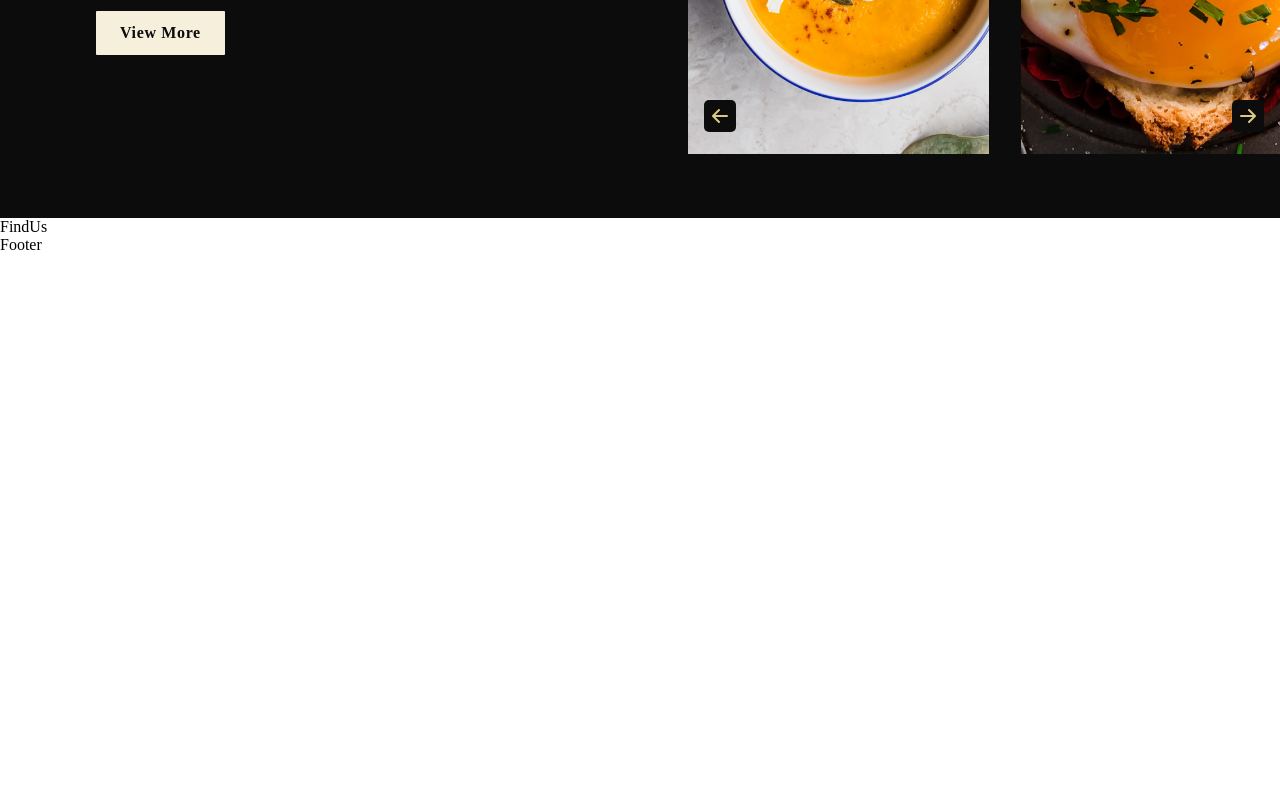
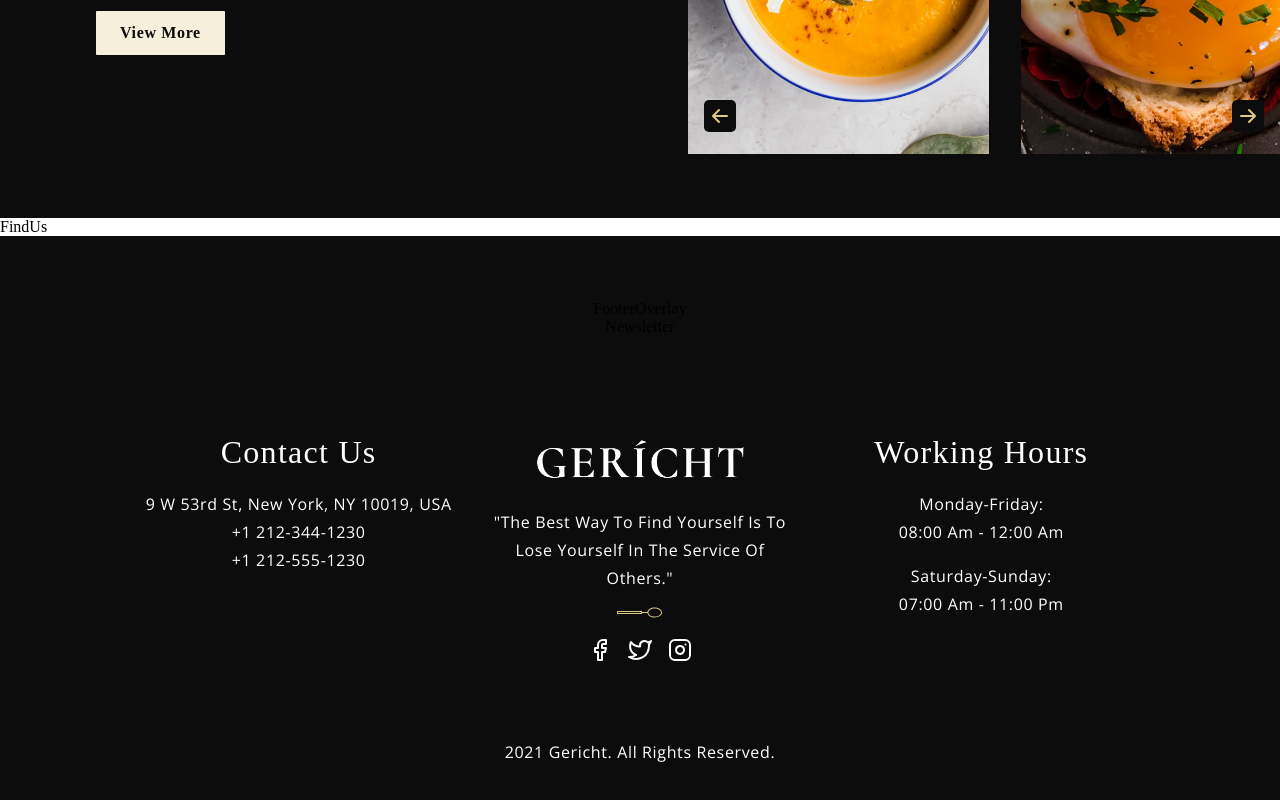
Before and after one commit to pri65/restraurant_app, a React (Create React App) app: page / in a window 1280 px wide. Shown: the part 3856-4656 px from the top of the page. Before the commit the page ends 4110 px from the top, so only its background shows below. Built offline with nearby package versions, Linux system fonts and the light colour scheme; a web font is replaced by a local one.

Commit message:
Footer part

```diff
--- a/src/container/Footer/Footer.css
+++ b/src/container/Footer/Footer.css
@@ -0,0 +1,105 @@
+.app__footer {
+    width: 100%;
+    position: relative;
+    z-index: 1;
+
+    display: flex;
+    justify-content: flex-start;
+    align-items: center;
+    flex-direction: column;
+
+    background: var(--color-black);
+    padding-top: 0;
+}
+
+.app__footer-links {
+    width: 100%;
+    display: flex;
+    justify-content: space-between;
+    align-items: flex-start;
+
+    margin-top: 5rem;
+    padding: 0 2rem;
+}
+
+.app__footer-links_contact,
+.app__footer-links_logo,
+.app__footer-links_work {
+    flex: 1;
+    margin: 1rem;
+    text-align: center;
+}
+
+.app__footer-links_logo img:first-child {
+    width: 210px;
+    margin-bottom: 0.75rem;
+}
+
+
+.app__footer-links_work p:nth-child(2n + 1) {
+    margin-bottom: 1rem;
+}
+
+.app__footer-links_icons {
+    margin-top: 0.5rem;
+}
+
+.app__footer-links_icons svg {
+    color: var(--color-white);
+    margin: 0.5rem;
+    font-size: 24px;
+    cursor: pointer;
+}
+
+.app__footer-links_icons svg:hover {
+    color: var(--color-golden);
+}
+
+.app__footer-headtext {
+    font-family: var(--font-base);
+    color: var(--color-white);
+    font-weight: 400;
+    letter-spacing: 0.04em;
+    text-transform: capitalize;
+    font-size: 32px;
+    line-height: 41.6px;
+    margin-bottom: 1rem;
+}
+
+.footer__copyright {
+    margin-top: 3rem;
+}
+
+@media screen and (min-width: 2000px) {
+    .app__footer-headtext {
+        font-size: 51px;
+        line-height: 61.6px;
+    }
+}
+
+@media screen and (max-width: 1150px) {
+    .app__footer-links {
+        align-items: center;
+        flex-direction: column;
+        padding: 0;
+    }
+
+    .app__footer-links_contact,
+    .app__footer-links_logo,
+    .app__footer-links_work {
+        margin: 2rem 0;
+        width: 100%;
+    }
+}
+
+@media screen and (max-width: 650px) {
+    .app__footer {
+        padding: 0 0 2rem 0;
+    }
+}
+
+@media screen and (max-width: 350px) {
+    .app__footer-links_logo img:first-child {
+        width: 80%;
+    }
+}
--- a/src/container/Footer/Footer.jsx
+++ b/src/container/Footer/Footer.jsx
@@ -1,10 +1,47 @@
 import React from 'react';
+import { FiFacebook, FiTwitter, FiInstagram } from 'react-icons/fi';
 
+import { FooterOverlay, Newsletter } from '../../components';
+import { images } from '../../constants';
 import './Footer.css';
 
 const Footer = () => (
-  <div>
-    Footer
+  <div className="app__footer section__padding" id="login">
+    <FooterOverlay />
+    <Newsletter />
+
+    <div className="app__footer-links">
+      <div className="app__footer-links_contact">
+        <h1 className="app__footer-headtext">Contact Us</h1>
+        <p className="p__opensans">9 W 53rd St, New York, NY 10019, USA</p>
+        <p className="p__opensans">+1 212-344-1230</p>
+        <p className="p__opensans">+1 212-555-1230</p>
+      </div>
+
+      <div className="app__footer-links_logo">
+        <img src={images.gericht} alt="footer_logo" />
+        <p className="p__opensans">&quot;The best way to find yourself is to lose yourself in the service of others.&quot;</p>
+        <img src={images.spoon} className="spoon__img" style={{ marginTop: 15 }} />
+        <div className="app__footer-links_icons">
+          <FiFacebook />
+          <FiTwitter />
+          <FiInstagram />
+        </div>
+      </div>
+
+      <div className="app__footer-links_work">
+        <h1 className="app__footer-headtext">Working Hours</h1>
+        <p className="p__opensans">Monday-Friday:</p>
+        <p className="p__opensans">08:00 am - 12:00 am</p>
+        <p className="p__opensans">Saturday-Sunday:</p>
+        <p className="p__opensans">07:00 am - 11:00 pm</p>
+      </div>
+    </div>
+
+    <div className="footer__copyright">
+      <p className="p__opensans">2021 Gericht. All Rights reserved.</p>
+    </div>
+
   </div>
 );
 
```
